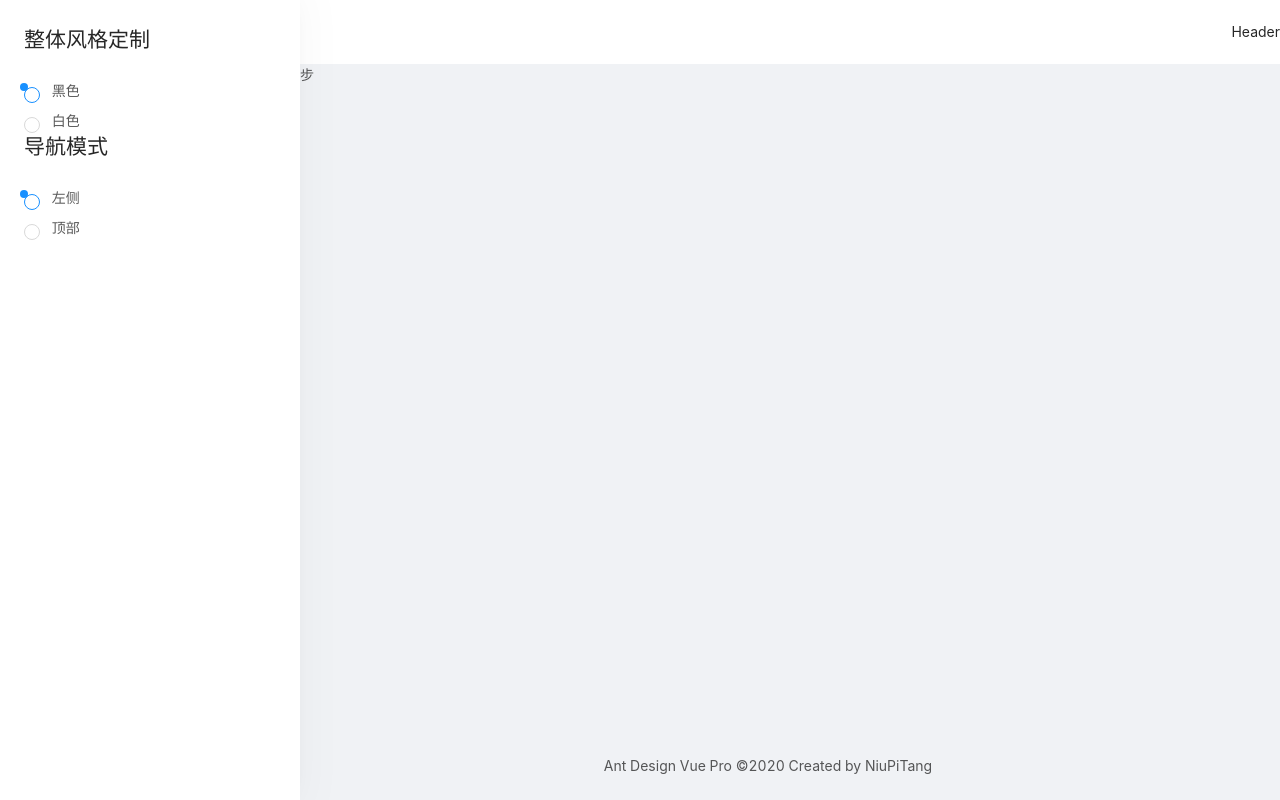
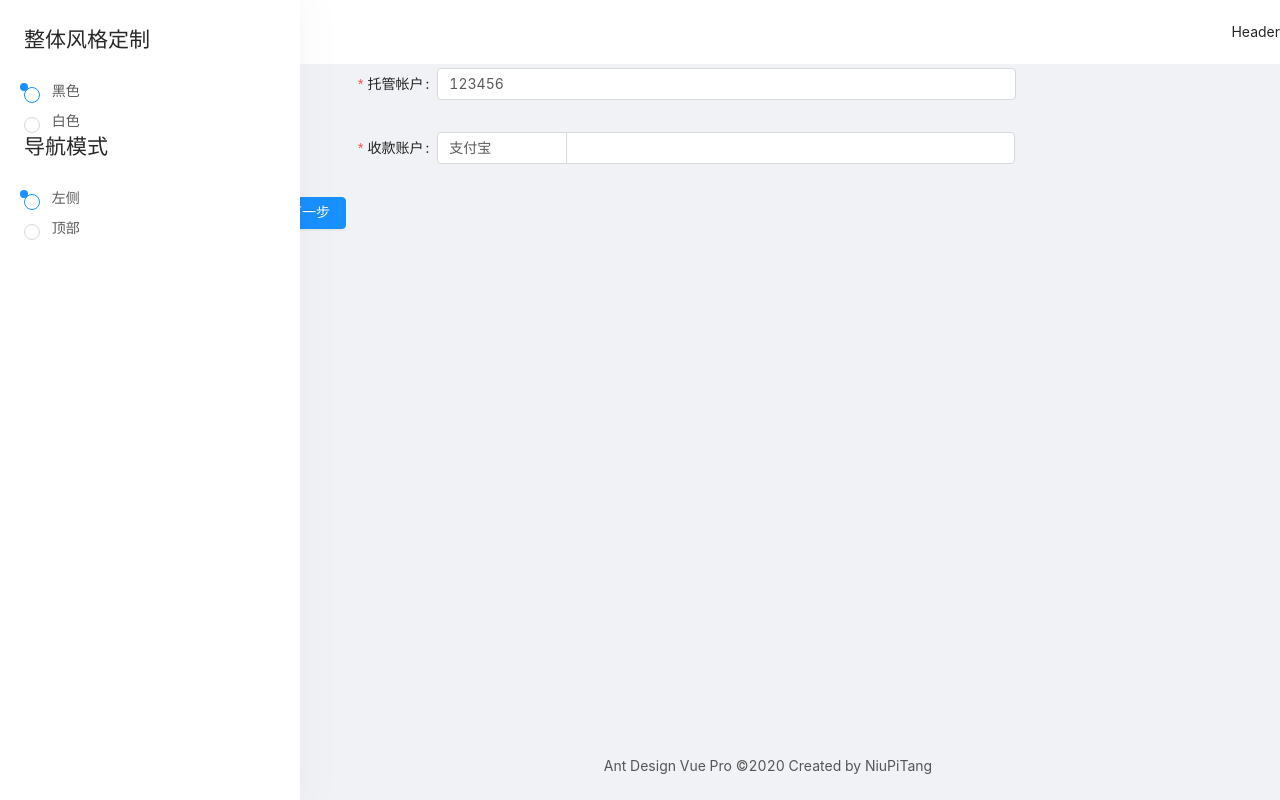
Before and after one commit to niupitang94/ant-desing-vue-pro0820, a Vue app in the folder html/: page /form/step-form/info in a window 1280 px wide. Built offline with nearby package versions, Linux system fonts and the light colour scheme.

Commit message:
提交了自动校验，图标等

```diff
--- /dev/null
+++ b/html/mock/form.js
@@ -0,0 +1,13 @@
+function form(method) {
+  let res = null;
+  switch (method) {
+    case "POST":
+      res = { message: "Ok" };
+      break;
+    default:
+      res = null;
+  }
+  return res;
+}
+
+module.exports = form;
--- /dev/null
+++ b/html/src/components/ReceiverAccount.vue
@@ -0,0 +1,49 @@
+<template>
+  <a-input-group compact>
+    <a-select v-model="type" style="width: 130px" @change="handleTypeChange">
+      <a-select-option value="alipay">
+        支付宝
+      </a-select-option>
+      <a-select-option value="back">
+        银行
+      </a-select-option>
+    </a-select>
+    <a-input
+      style="width: calc(100% - 130px)"
+      v-model="number"
+      @change="handleNumberChange"
+    />
+  </a-input-group>
+</template>
+
+<script>
+export default {
+  props: {
+    value: {
+      type: Object
+    }
+  },
+  watch: {
+    value(val) {
+      Object.assign(this, val);
+    }
+  },
+  data() {
+    const { type, number } = this.value || {};
+    return {
+      type: type || "alipay",
+      number: number || ""
+    };
+  },
+  methods: {
+    handleTypeChange(val) {
+      this.$emit("change", { ...this.value, type: val });
+    },
+    handleNumberChange(e) {
+      this.$emit("change", { ...this.value, number: e.target.value });
+    }
+  }
+};
+</script>
+
+<style lang="less" scoped></style>
--- a/html/src/main.js
+++ b/html/src/main.js
@@ -1,7 +1,7 @@
 import Vue from "vue";
 import App from "./App.vue";
 import router from "./router";
-import store from "./store";
+import store from "./store/index";
 // import "ant-design-vue/dist/antd.less";
 import {
   Button,
@@ -11,7 +11,8 @@
   Radio,
   Input,
   Menu,
-  Form
+  Form,
+  Select
 } from "ant-design-vue";
 import Authorized from "./components/Authorized.vue";
 import Auth from "./directives/auth";
@@ -29,6 +30,12 @@
 Vue.component("Authorized", Authorized);
 Vue.use(Auth);
 Vue.use(Form);
+Vue.use(Select);
+
+const IconFont = Icon.createFromIconfontCN({
+  scriptUrl: "//at.alicdn.com/t/font_2053858_a09ltml9xk8.js" // 在 iconfont.cn 上生成
+});
+Vue.component("IconFont", IconFont);
 new Vue({
   router,
   store,
--- a/html/src/store/index.js
+++ b/html/src/store/index.js
@@ -1,11 +1,13 @@
 import Vue from "vue";
 import Vuex from "vuex";
-
+import form from "./modules/form";
 Vue.use(Vuex);
 
 export default new Vuex.Store({
   state: {},
   mutations: {},
   actions: {},
-  modules: {}
+  modules: {
+    form
+  }
 });
--- /dev/null
+++ b/html/src/store/modules/form.js
@@ -0,0 +1,40 @@
+import router from "../../router/index";
+import request from "../../utils/request";
+
+const state = {
+  step: {
+    payAccount: "123456",
+    receiverAccount: {
+      type: "alipay",
+      number: ""
+    }
+  }
+};
+
+const actions = {
+  async submitStepForm({ commit }, { payload }) {
+    await request({
+      url: "/api/form",
+      method: "POST",
+      data: payload
+    });
+    commit("saveStepFormData", payload);
+    router.push("/form/step-form/result");
+  }
+};
+
+const mutations = {
+  saveStepFormData(state, { payload }) {
+    state.step = {
+      ...state.step,
+      ...payload
+    };
+  }
+};
+
+export default {
+  namespaced: true,
+  state,
+  actions,
+  mutations
+};
--- a/html/src/views/404.vue
+++ b/html/src/views/404.vue
@@ -1,6 +1,7 @@
 <template>
-  <div>
-    404页面
+  <div style="text-align: center">
+    <IconFont type="icon-404" style="font-size: 100px" />
+    <p>404</p>
   </div>
 </template>
 <script>
--- a/html/src/views/Forms/StepForm/Step1.vue
+++ b/html/src/views/Forms/StepForm/Step1.vue
@@ -1,10 +1,89 @@
 <template>
   <div>
-    第一步
+    <a-form layout="horizontal" :form="form">
+      <a-form-item
+        label="托管帐户"
+        :labelCol="formItemLayout.labelCol"
+        :wrapperCol="formItemLayout.wrapperCol"
+      >
+        <a-input
+          v-decorator="[
+            'payAccount',
+            {
+              initialValue: step.payAccount,
+              rules: [{ required: true, message: '请输入付款帐号' }]
+            }
+          ]"
+          placeholder="请输入付款帐号"
+        />
+      </a-form-item>
+      <a-form-item
+        label="收款账户"
+        :labelCol="formItemLayout.labelCol"
+        :wrapperCol="formItemLayout.wrapperCol"
+      >
+        <ReceiverAccount
+          v-decorator="[
+            'receiverAccount',
+            {
+              initialValue: step.ReceiverAccount,
+              rules: [
+                {
+                  required: true,
+                  message: '请输入收款帐号',
+                  validator: (rule, value, callback) => {
+                    if (value && value.number) {
+                      callback();
+                    } else {
+                      callback(false);
+                    }
+                  }
+                }
+              ]
+            }
+          ]"
+        />
+      </a-form-item>
+      <a-form-item>
+        <a-button type="primary" @click="handleSubmit">下一步</a-button>
+      </a-form-item>
+    </a-form>
   </div>
 </template>
 <script>
+import ReceiverAccount from "@/components/ReceiverAccount";
 export default {
-  name: "info"
+  name: "info",
+  components: {
+    ReceiverAccount
+  },
+  data() {
+    this.form = this.$form.createForm(this);
+    return {
+      formItemLayout: {
+        labelCol: { span: 4 },
+        wrapperCol: { span: 14 }
+      }
+    };
+  },
+  computed: {
+    step() {
+      return this.$store.state.form.step;
+    }
+  },
+  methods: {
+    handleSubmit() {
+      const { form, $router, $store } = this;
+      form.validateFields((err, values) => {
+        if (!err) {
+          $store.commit({
+            type: "form/saveStepFormData",
+            payload: values
+          });
+          $router.push("/form/step-form/confirm");
+        }
+      });
+    }
+  }
 };
 </script>
--- a/html/src/views/Forms/StepForm/Step2.vue
+++ b/html/src/views/Forms/StepForm/Step2.vue
@@ -1,10 +1,69 @@
 <template>
   <div>
-    第二步
+    <a-form layout="horizontal" :form="form">
+      <a-form-item
+        label="托管帐户"
+        :labelCol="formItemLayout.labelCol"
+        :wrapperCol="formItemLayout.wrapperCol"
+      >
+        {{ step.payAccount }}
+      </a-form-item>
+      <a-form-item
+        label="密码"
+        :labelCol="formItemLayout.labelCol"
+        :wrapperCol="formItemLayout.wrapperCol"
+      >
+        <a-input
+          v-decorator="[
+            'password',
+            {
+              initialValue: step.payAccount,
+              rules: [{ required: true, message: '请输入密码' }]
+            }
+          ]"
+          type="password"
+          placeholder="请输入付款密码"
+        />
+      </a-form-item>
+      <a-form-item>
+        <a-button type="primary" @click="handleSubmit">提交</a-button>
+        <a-button style="margin-left: 8px" @click="onPrev">上一步</a-button>
+      </a-form-item>
+    </a-form>
   </div>
 </template>
 <script>
 export default {
-  name: "confirm"
+  name: "info",
+  data() {
+    this.form = this.$form.createForm(this);
+    return {
+      formItemLayout: {
+        labelCol: { span: 4 },
+        wrapperCol: { span: 14 }
+      }
+    };
+  },
+  computed: {
+    step() {
+      return this.$store.state.form.step;
+    }
+  },
+  methods: {
+    handleSubmit() {
+      const { form, $store, step } = this;
+      form.validateFields((err, values) => {
+        if (!err) {
+          $store.dispatch({
+            type: "form/submitStepForm",
+            payload: { ...step, ...values }
+          });
+        }
+      });
+    },
+    onPrev() {
+      this.$router.push("/form/step-form/info");
+    }
+  }
 };
 </script>
--- a/html/src/views/Forms/StepForm/Step3.vue
+++ b/html/src/views/Forms/StepForm/Step3.vue
@@ -1,6 +1,6 @@
 <template>
   <div>
-    第三步
+    操作成功，预计两小时到帐
   </div>
 </template>
 <script>
```
Also changed, not shown: 1 other file (tests, documents, lock files or other folders).
